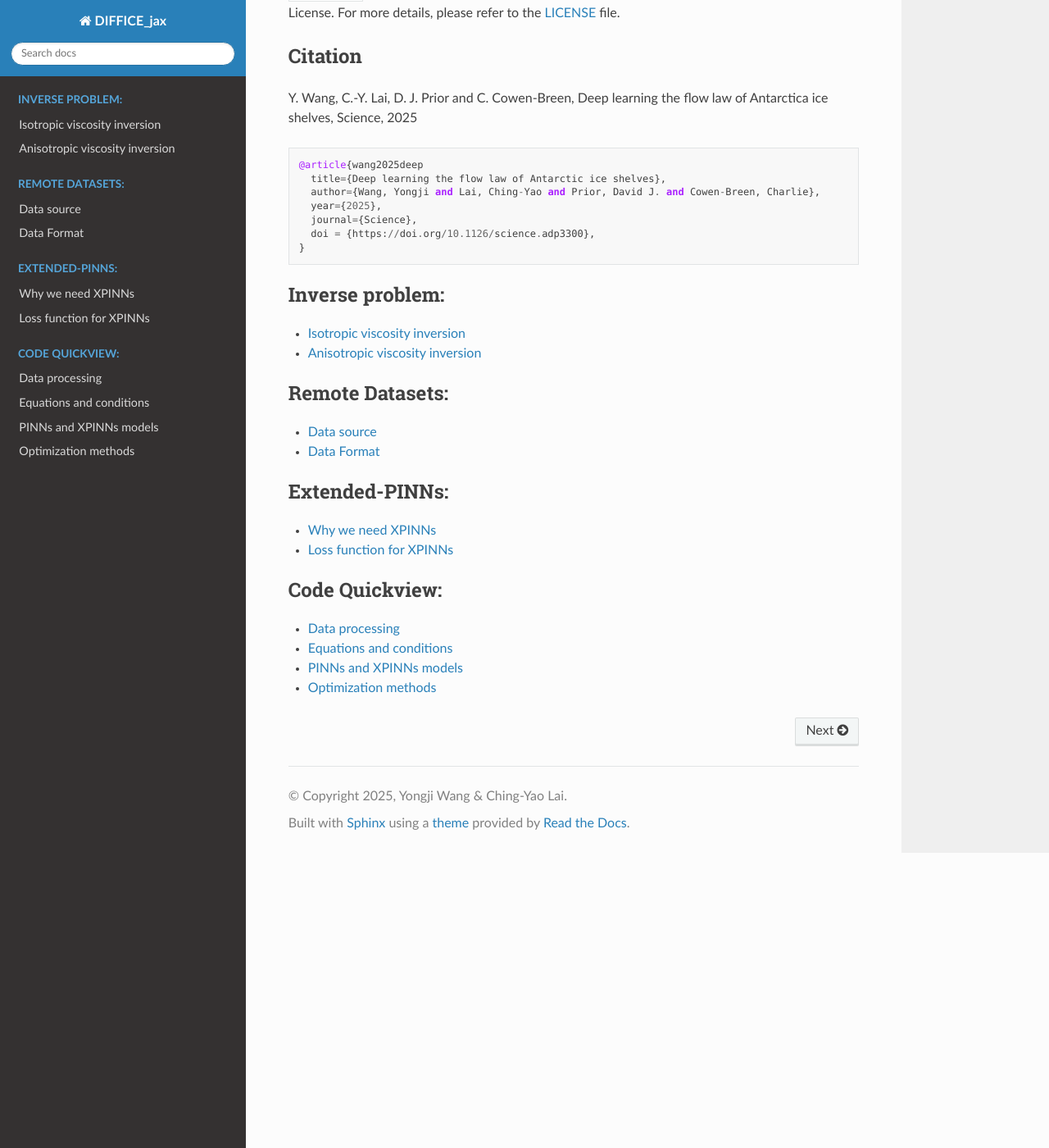
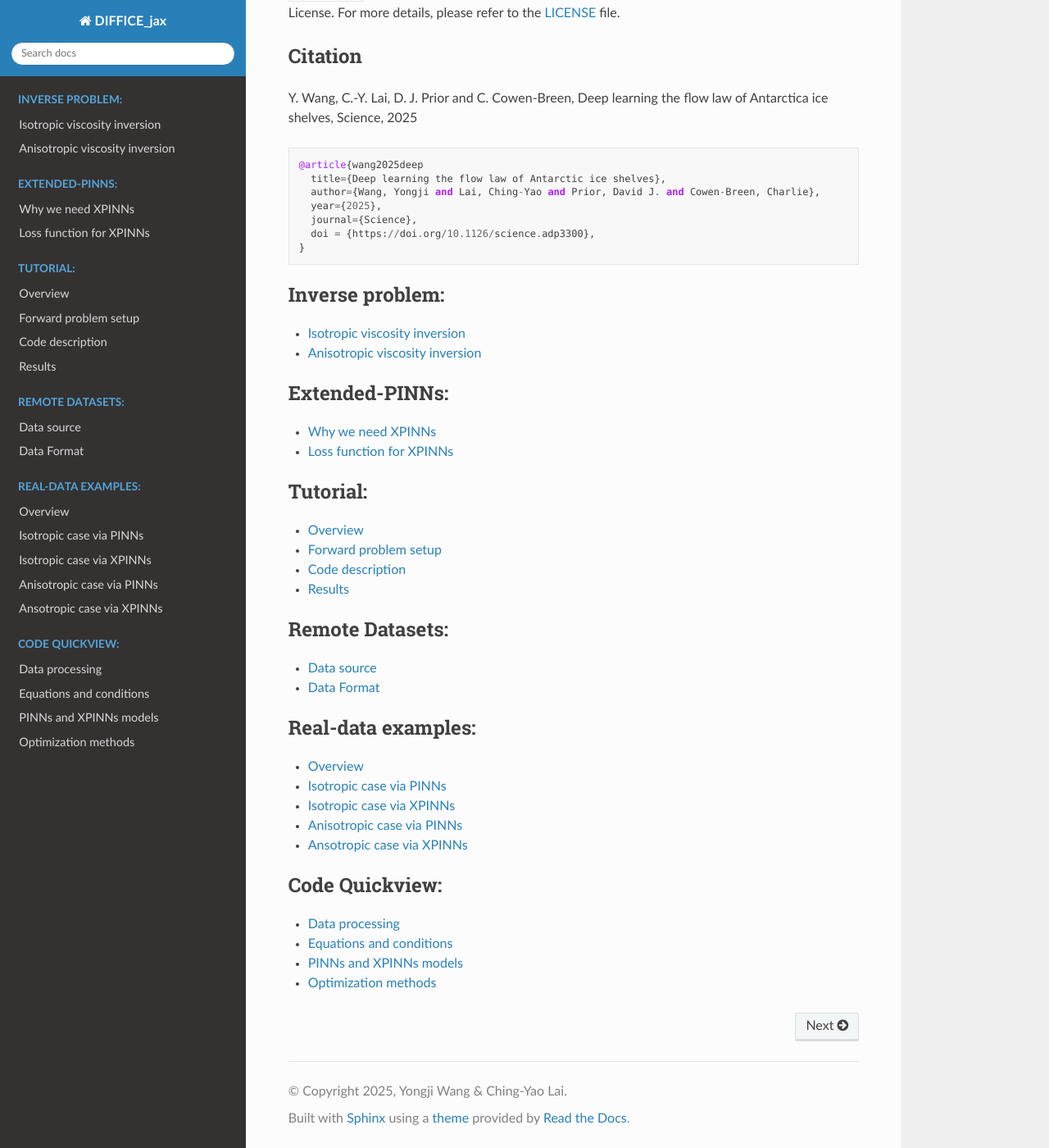
Before and after one commit to YaoGroup/DIFFICE_jax, a Sphinx documentation site: the page built from docs/source/index.rst, in a window 1280 px wide and 1400 px high, scrolled down 1768 px. Shown: the whole window at 82% size. Built offline with Sphinx 7.4.7 and the Read the Docs theme 3.1.0, drawn with Linux system fonts in a browser that asks for light colours.

Commit message:
Update index.rst

```diff
--- a/docs/source/index.rst
+++ b/docs/source/index.rst
@@ -29,6 +29,20 @@ DIFFICE_jax documentation
 
 .. toctree::
    :maxdepth: 1
+   :caption: Extended-PINNs:
+
+   XPINNs.md
+
+
+.. toctree::
+   :maxdepth: 1
+   :caption: Tutorial:
+
+   tutorial
+
+
+.. toctree::
+   :maxdepth: 1
    :caption: Remote Datasets:
 
    Data.md
@@ -36,9 +50,9 @@ DIFFICE_jax documentation
 
 .. toctree::
    :maxdepth: 1
-   :caption: Extended-PINNs:
+   :caption: Real-data examples:
 
-   XPINNs.md
+   examples
 
 
 .. toctree::
```
